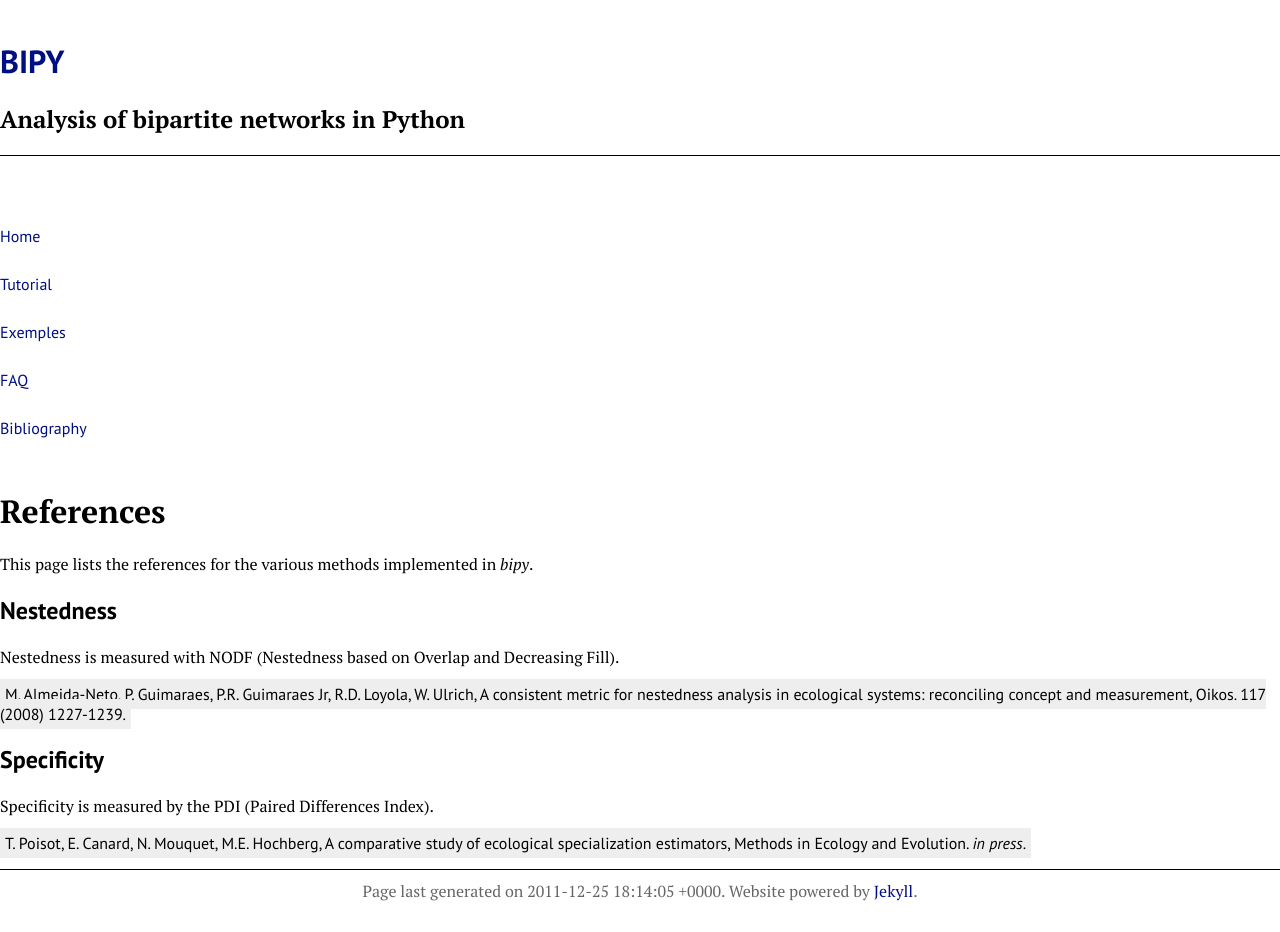
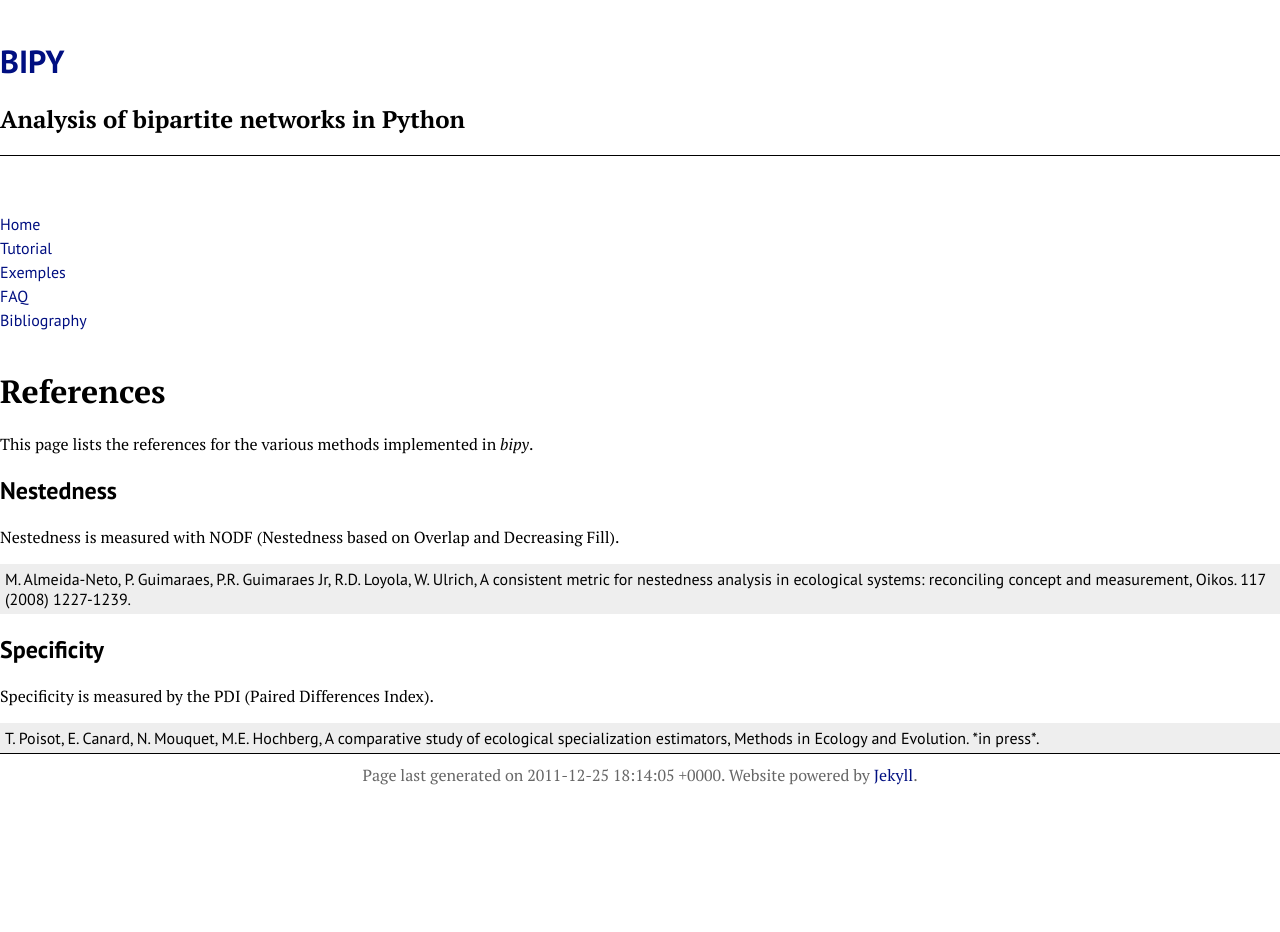
Before and after one commit to tpoisot/bipy, a Jekyll site: the page built from biblio/index.md, in a window 1280 px wide. Built offline with Jekyll 4.4.1, drawn with Linux system fonts in a browser that asks for light colours; after the commit the page ends 900 px from its top, so only the background shows below that; some of the changed lines change nothing that is shown.

Commit message:
REF css corrected

```diff
--- a/_includes/style.css
+++ b/_includes/style.css
@@ -55,7 +55,7 @@ a:hover{
 	margin-left: 0px;
 	padding-left: 0px;
 	font-family: 'PT Sans';
-	line-height: 3em;
+	line-height: 1.5em;
 }
 
 .main{
--- a/biblio/index.md
+++ b/biblio/index.md
@@ -11,10 +11,10 @@ This page lists the references for the various methods implemented in *bipy*.
 
 Nestedness is measured with NODF (Nestedness based on Overlap and Decreasing Fill).
 
-<span class='ref'>M. Almeida-Neto, P. Guimaraes, P.R. Guimaraes Jr, R.D. Loyola, W. Ulrich, A consistent metric for nestedness analysis in ecological systems: reconciling concept and measurement, Oikos. 117 (2008) 1227-1239.</span>
+<div class='ref'>M. Almeida-Neto, P. Guimaraes, P.R. Guimaraes Jr, R.D. Loyola, W. Ulrich, A consistent metric for nestedness analysis in ecological systems: reconciling concept and measurement, Oikos. 117 (2008) 1227-1239.</div>
 
 ## Specificity
 
 Specificity is measured by the PDI (Paired Differences Index).
 
-<span class='ref'>T. Poisot, E. Canard, N. Mouquet, M.E. Hochberg, A comparative study of ecological specialization estimators, Methods in Ecology and Evolution. *in press*.</span>
+<div class='ref'>T. Poisot, E. Canard, N. Mouquet, M.E. Hochberg, A comparative study of ecological specialization estimators, Methods in Ecology and Evolution. *in press*.</div>
```
